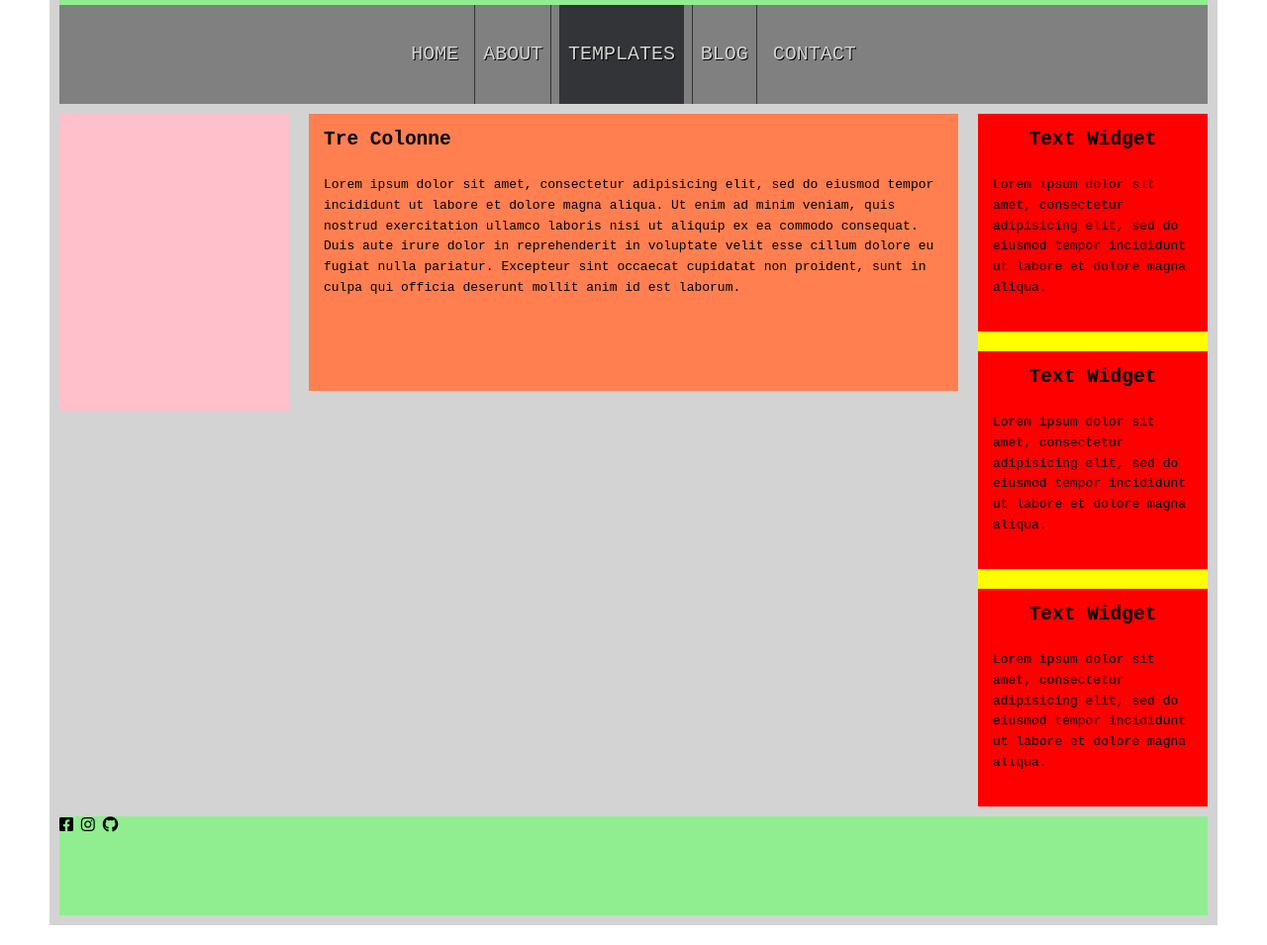
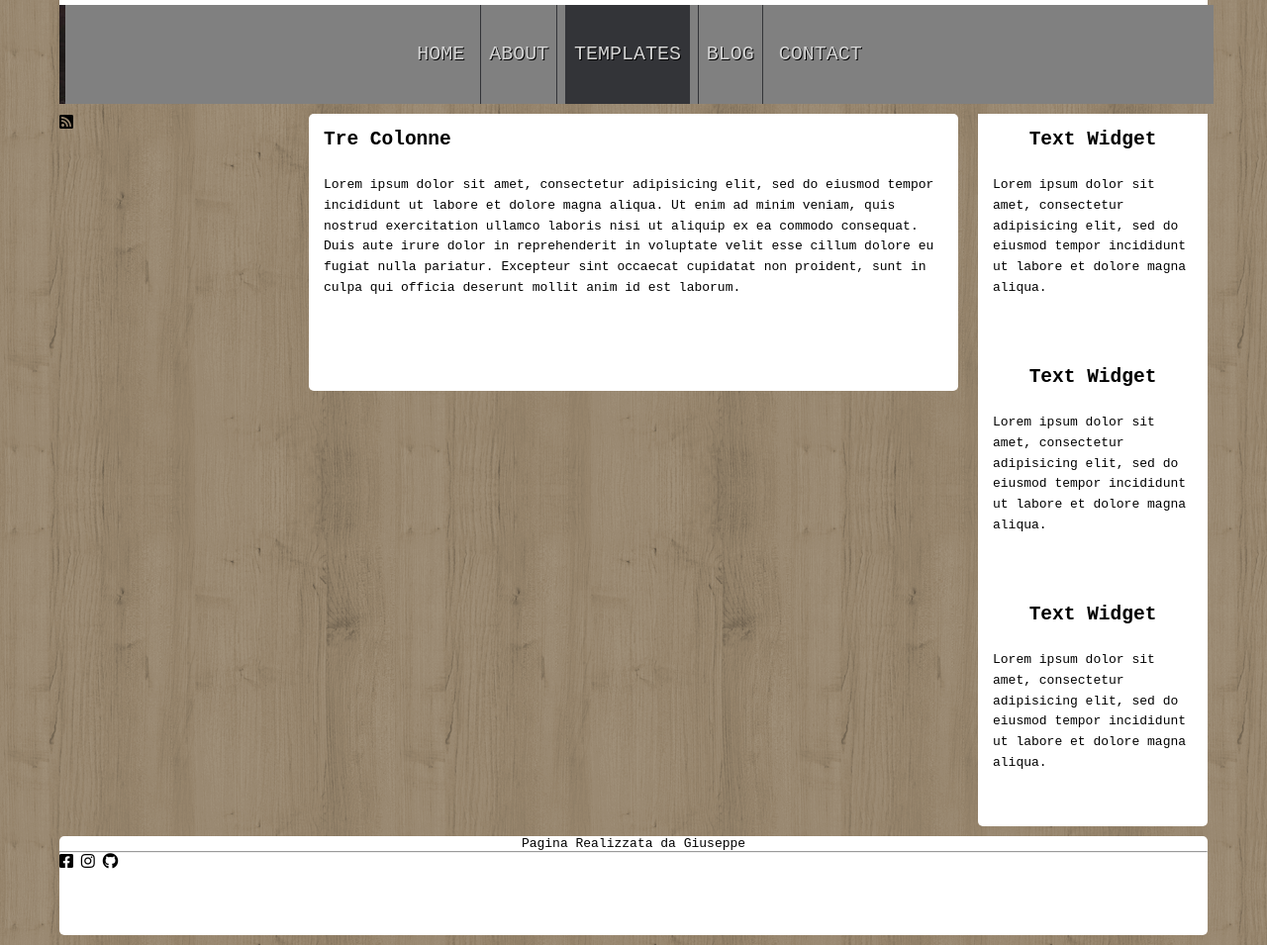
Before and after one commit to 1Graffa/htmlcss-wp, a plain HTML site: page index.html in a window 1280 px wide. Shown: the part 305-1260 px from the top of the page at 99% size. Drawn offline with Linux system fonts and the light colour scheme.

Commit message:
aggiunta contenuto nelle sezioni

```diff
--- a/css/style.css
+++ b/css/style.css
@@ -3,11 +3,13 @@
   padding: 0;
   box-sizing: border-box;
 }
+body{
+  background-image: url(../img/sfondo.png);
+}
 .f-l{
   float: left;
 }
 .container{
-  background-color: lightgrey;
   background-size: cover;
   background-position: center;
   margin: 0 50px;
@@ -22,10 +24,16 @@ main{
   content: "";
   clear: both;
 }
+/* HEADER */
 header{
-  background-color: lightgreen;
+  background-image: url(../img/header.jpg);
   height: 400px;
   position: relative;
+}
+.testata{
+  width: 100%;
+  height: 75%;
+  border: 6px solid white;
 }
 /* MENU */
 .menu{
@@ -49,6 +57,7 @@ ul.menu li{
   color: lightgrey;
   padding-right: 8px;
   padding-left: 8px;
+
 }
 ul.menu .special{
   border-left: 1px solid rgb(51,52,56);
@@ -64,32 +73,33 @@ ul.menu li:hover{
 /* FINE MENU */
 /* COLONNE */
 .c-sx{
-  background-color: pink;
   height: 300px;
   width: 20%;
+  border-radius: 5px;
 }
 .c-c{
-  background-color: coral;
+  background-color: white;
   height: 280px;
   width: calc(60% - 40px);
   margin: 0 20px;
+  border-radius: 5px;
 }
 .c-dx{
-  background-color: yellow;
-  height: 700px;
+  background-color: white;
   width: 20%;
+  border-radius: 5px;
 }
-.lb{
+.widget{
   margin-bottom: 20px;
   width: 100%;
   height: 220px;
-  background-color: red;
+  background-color: white;
 }
-.lb h2{
+.widget h2{
   padding: 15px;
   text-align: center;
 }
-.lb p{
+.widget p{
   padding: 10px 15px;
   line-height: 1.6;
   text-align: left;
@@ -104,7 +114,13 @@ ul.menu li:hover{
   text-align: left;
 }
 footer{
-  background-color: lightgreen;
+  background-color: white;
   height: 100px;
   width: 100%;
 }
+footer{
+  border-radius: 5px;
+}
+.copy{
+  text-align: center;
+}
--- a/index.html
+++ b/index.html
@@ -27,6 +27,7 @@
 
         <!-- Colonna Aside Sinistra -->
         <aside class="c-sx f-l">
+          <i class="fas fa-rss-square"></i>
 
         </aside>
         <!-- FINE Colonna Aside Sinistra -->
@@ -39,19 +40,19 @@
         <!-- Colonna Aside Destra -->
         <aside class="c-dx f-l">
           <!-- Primo Riquadro -->
-          <div class="lb 1riq">
+          <div class="widget 1riq">
             <h2>Text Widget</h2>
             <p>Lorem ipsum dolor sit amet, consectetur adipisicing elit, sed do eiusmod tempor incididunt ut labore et dolore magna aliqua.
             </p>
           </div>
           <!-- Secondo riquadro -->
-          <div class="lb 2riq">
+          <div class="widget 2riq">
             <h2>Text Widget</h2>
             <p>Lorem ipsum dolor sit amet, consectetur adipisicing elit, sed do eiusmod tempor incididunt ut labore et dolore magna aliqua.
             </p>
           </div>
           <!-- Terzo riquadro -->
-          <div class="lb 3riq">
+          <div class="widget 3riq">
             <h2>Text Widget</h2>
             <p>Lorem ipsum dolor sit amet, consectetur adipisicing elit, sed do eiusmod tempor incididunt ut labore et dolore magna aliqua.
             </p>
@@ -62,10 +63,15 @@
       <!-- PIE DI PAGINA -->
 
       <footer>
-        <i class="fab fa-facebook-square"></i>
-        <i class="fab fa-instagram"></i>
-        <i class="fab fa-github"></i>
-
+        <div class="copy">
+        <span> Pagina Realizzata da Giuseppe </span>
+        <hr>
+        </div>
+        <div class="social">
+          <i class="fab fa-facebook-square"></i>
+          <i class="fab fa-instagram"></i>
+          <i class="fab fa-github"></i>
+        </div>
       </footer>
       <!-- /PIE DI PAGINA -->
     </div>
```
Also changed, not shown: img/header.jpg (added), img/sfondo.png (added).
